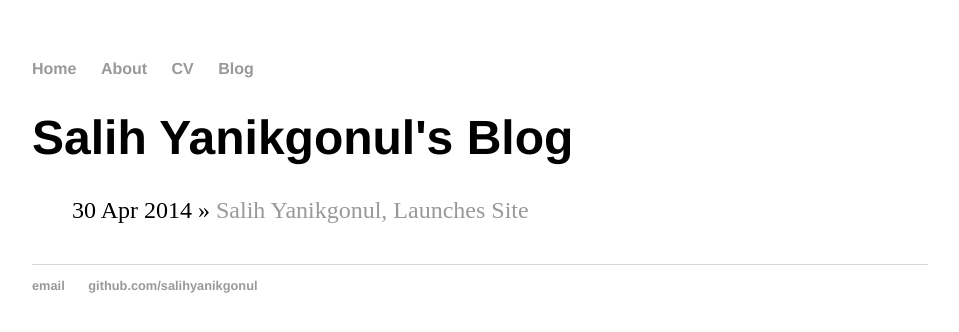
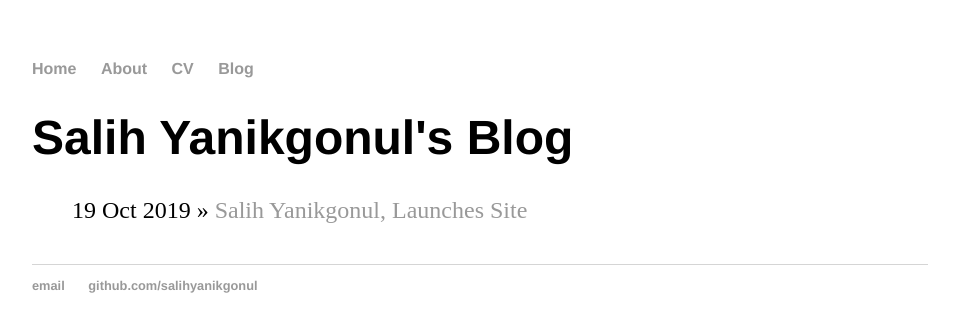
Before and after one commit to salihyanikgonul/salihyanikgonul.github.io, a Jekyll site: the page built from blog/index.html, in a window 1280 px wide. Shown: the top 332 px of the page, without its empty margins (160-1119 px from the left). Built offline with Jekyll 4.4.1, drawn with Linux system fonts in a browser that asks for light colours.

Commit message:
Date update

```diff
--- a/_posts/2019-10-19-salih-yanikgonul-site-launched.md
+++ b/_posts/2019-10-19-salih-yanikgonul-site-launched.md
@@ -1,7 +1,7 @@
 ---
 layout: post
 title: "Salih Yanikgonul, Launches Site"
-date: 2014-04-30
+date: 2019-10-19
 ---
 
 Powered by [Jekyll](http://jekyllrb.com) and used Markdown to author posts.
```
